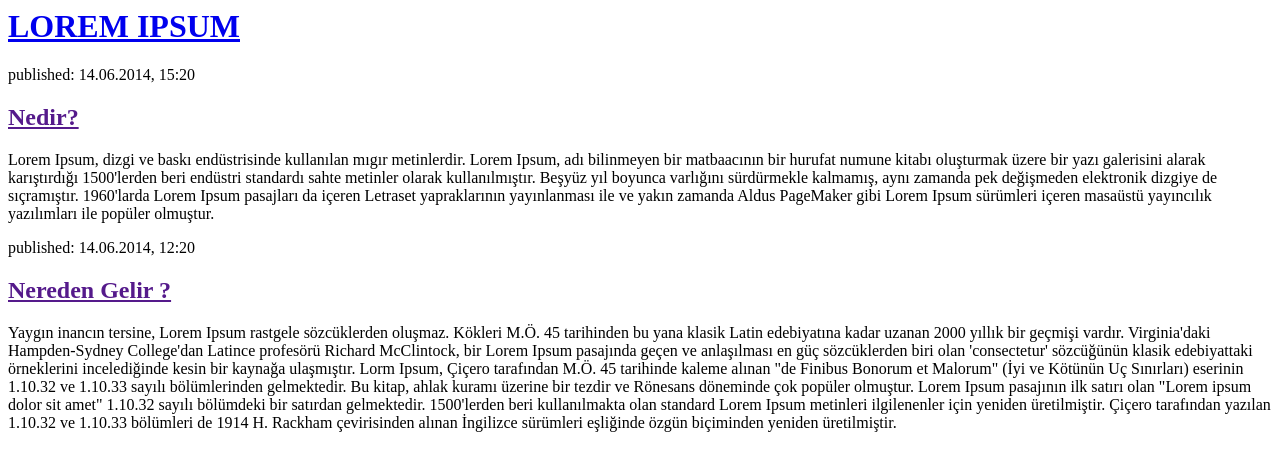
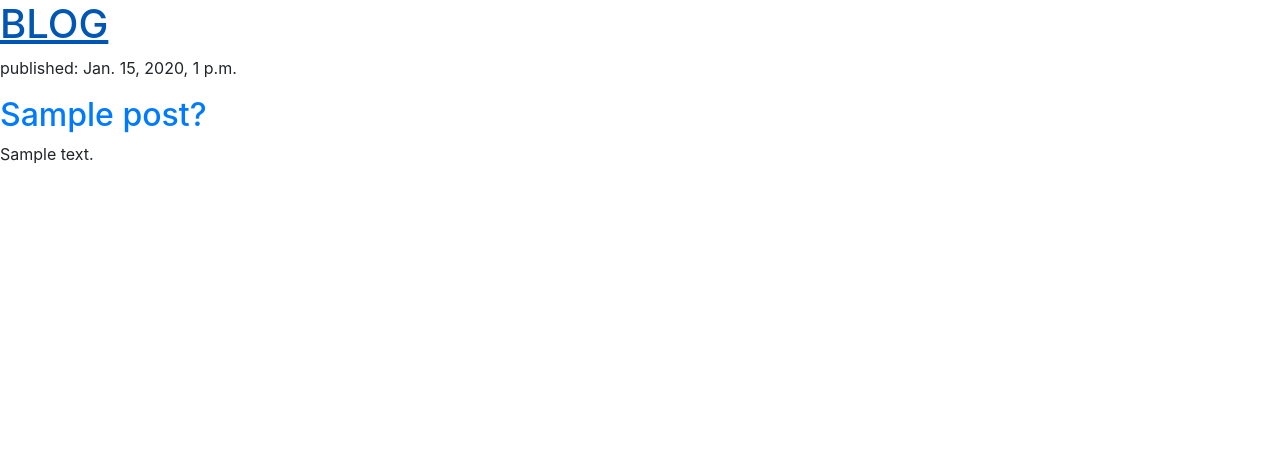
Before and after one commit to Janjojem/my_first_blog, a Django app: template blog/templates/blog/post_list.html in a window 1280 px wide. Shown: the top 471 px of the page. Run offline with Django 3.2, Linux system fonts and the light colour scheme; the template is opened without the code that fills it: values that come from a table or form of the project are taken from there, others are empty; tables that the repository leaves empty hold one stand-in row (values such as "Sample post"); some libraries are stand-ins or nearby versions.

Commit message:
Düzenleme, deneme yanılma falan

```diff
--- a/blog/templates/blog/post_list.html
+++ b/blog/templates/blog/post_list.html
@@ -1,21 +1,21 @@
 <html>
     <head>
         <title>LOREM IPSUM</title>
+        <link rel="stylesheet" href="https://stackpath.bootstrapcdn.com/bootstrap/4.3.1/css/bootstrap.min.css" integrity="sha384-ggOyR0iXCbMQv3Xipma34MD+dH/1fQ784/j6cY/iJTQUOhcWr7x9JvoRxT2MZw1T" crossorigin="anonymous">
     </head>
     <body>
-        <div>
-            <h1><a href="/">LOREM IPSUM</a></h1>
-        </div>
-        <div>
-            <p>published: 14.06.2014, 15:20</p>
-            <h2><a href="">Nedir?</a></h2>
-            <p>Lorem Ipsum, dizgi ve baskı endüstrisinde kullanılan mıgır metinlerdir. Lorem Ipsum, adı bilinmeyen bir matbaacının bir hurufat numune kitabı oluşturmak üzere bir yazı galerisini alarak karıştırdığı 1500'lerden beri endüstri standardı sahte metinler olarak kullanılmıştır. Beşyüz yıl boyunca varlığını sürdürmekle kalmamış, aynı zamanda pek değişmeden elektronik dizgiye de sıçramıştır. 1960'larda Lorem Ipsum pasajları da içeren Letraset yapraklarının yayınlanması ile ve yakın zamanda Aldus PageMaker gibi Lorem Ipsum sürümleri içeren masaüstü yayıncılık yazılımları ile popüler olmuştur. </p>
-        </div>
 
         <div>
-            <p>published: 14.06.2014, 12:20</p>
-            <h2><a href="">Nereden Gelir ?</a></h2>
-            <p>Yaygın inancın tersine, Lorem Ipsum rastgele sözcüklerden oluşmaz. Kökleri M.Ö. 45 tarihinden bu yana klasik Latin edebiyatına kadar uzanan 2000 yıllık bir geçmişi vardır. Virginia'daki Hampden-Sydney College'dan Latince profesörü Richard McClintock, bir Lorem Ipsum pasajında geçen ve anlaşılması en güç sözcüklerden biri olan 'consectetur' sözcüğünün klasik edebiyattaki örneklerini incelediğinde kesin bir kaynağa ulaşmıştır. Lorm Ipsum, Çiçero tarafından M.Ö. 45 tarihinde kaleme alınan "de Finibus Bonorum et Malorum" (İyi ve Kötünün Uç Sınırları) eserinin 1.10.32 ve 1.10.33 sayılı bölümlerinden gelmektedir. Bu kitap, ahlak kuramı üzerine bir tezdir ve Rönesans döneminde çok popüler olmuştur. Lorem Ipsum pasajının ilk satırı olan "Lorem ipsum dolor sit amet" 1.10.32 sayılı bölümdeki bir satırdan gelmektedir. 1500'lerden beri kullanılmakta olan standard Lorem Ipsum metinleri ilgilenenler için yeniden üretilmiştir. Çiçero tarafından yazılan 1.10.32 ve 1.10.33 bölümleri de 1914 H. Rackham çevirisinden alınan İngilizce sürümleri eşliğinde özgün biçiminden yeniden üretilmiştir.</p>
+            <h1><a href="/">BLOG</a></h1>
         </div>
+        {% for post in posts %}
+        <div>
+            <p>published: {{post.published_date}}</p>
+            <h2><a href="">{{post.title}}?</a></h2>
+            <p>{{post.text|linebreaksbr}} </p>
+        </div>
+        {% endfor %}
+
+
     </body>
 </html>
```
Also changed, not shown: blog/views.py (+6 -1 lines).
